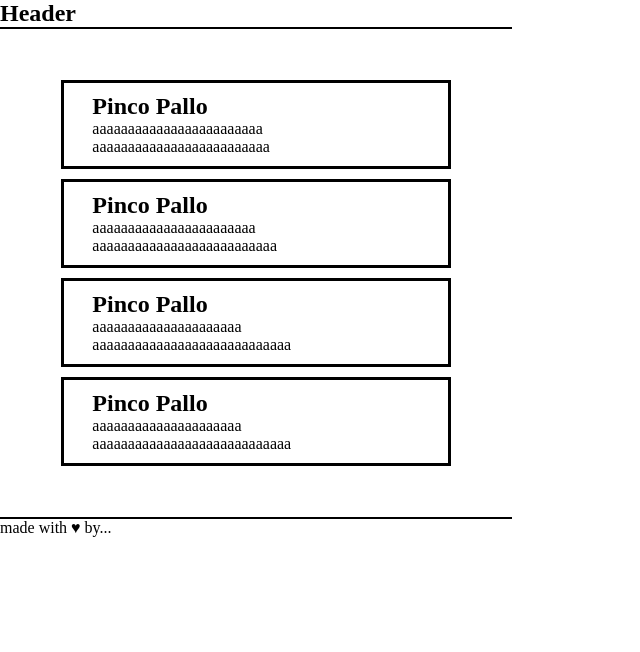
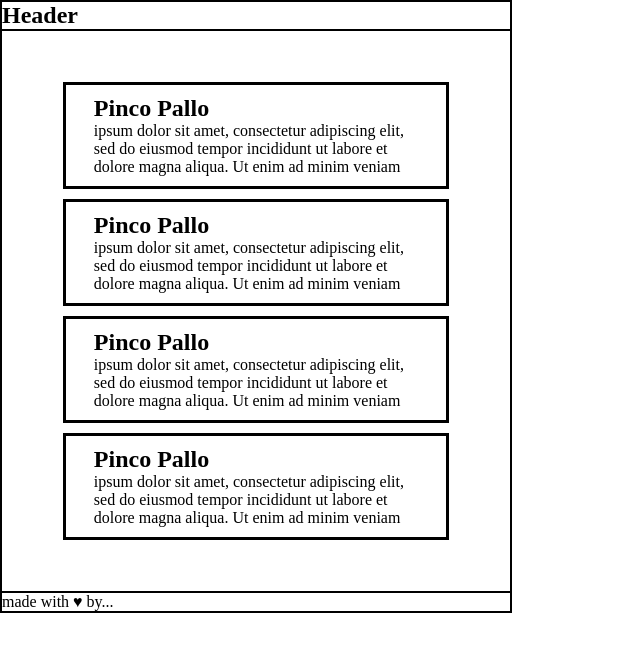
Before and after one commit to desmoveronica2002-bot/htmlcss-wireframe, a plain HTML site: page index.html in a window 1280 px wide. Shown: the whole page, without its empty margins (0-640 px from the left). Drawn offline with Linux system fonts and the light colour scheme.

Commit message:
correzione1

```diff
--- a/index.html
+++ b/index.html
@@ -4,45 +4,49 @@
     <meta charset="UTF-8">
     <meta name="viewport" content="width=device-width, initial-scale=1.0">
     <title>Document</title>
-    <link rel="stylesheet" href="style.css">
+    <link rel="stylesheet" href="style.css"> <!--chiamo il file CSS-->
 </head>
 <body >
+
+    <!-- parte 1-->
     <header>
 
        <section>
 
             <h1> Header </h1>
-            <div class="line">
+            <div class="line"> <!--creazione della mia linea attraverso una classe al posto di hr così da poter personalizzare meglio la dimensione in px-->
             </div>
-
 
        </section>
 
      </header>
+
+
+     <!-- parte 2-->
      <main>
        <section class="boh">
            <div class="card">
                 <h2>Pinco Pallo</h2>
-                <p class="U">aaaaaaaaaaaaaaaaaaaaaaaa  aaaaaaaaaaaaaaaaaaaaaaaaa</p>
+                <p class="paragrafo">ipsum dolor sit amet, consectetur adipiscing elit, sed do eiusmod tempor incididunt ut labore et dolore magna aliqua. Ut enim ad minim veniam</p>
 
             </div>
 
 
             <div class="card">
                 <h2>Pinco Pallo</h2>
-                <p class="U">aaaaaaaaaaaaaaaaaaaaaaa aaaaaaaaaaaaaaaaaaaaaaaaaa</p>
+                <p class="paragrafo">ipsum dolor sit amet, consectetur adipiscing elit, sed do eiusmod tempor incididunt ut labore et dolore magna aliqua. Ut enim ad minim veniam</p>
 
             </div >
             <div class="card">
 
                 <h2>Pinco Pallo</h2>
-                <p class="U">aaaaaaaaaaaaaaaaaaaaa aaaaaaaaaaaaaaaaaaaaaaaaaaaa</p>
+                <p class="paragrafo">ipsum dolor sit amet, consectetur adipiscing elit, sed do eiusmod tempor incididunt ut labore et dolore magna aliqua. Ut enim ad minim veniam</p>
 
             </div>
             <div class="card">
 
                 <h2>Pinco Pallo</h2>
-                <p class="U">aaaaaaaaaaaaaaaaaaaaa aaaaaaaaaaaaaaaaaaaaaaaaaaaa</p>
+                <p class="paragrafo">ipsum dolor sit amet, consectetur adipiscing elit, sed do eiusmod tempor incididunt ut labore et dolore magna aliqua. Ut enim ad minim veniam</p>
 
             </div>
 
@@ -52,11 +56,13 @@
         <div class="line">
         </div>
 
-      </main>
+    </main>
 
-       <footer>
+      <!-- parte 3-->
+
+    <footer>
         <p>made with &#x2665 by... </p>
-       </footer>
+    </footer>
 
 
 </body>
--- a/style.CSS
+++ b/style.CSS
@@ -6,6 +6,8 @@
 }
 
 body {
+
+    border: 2px solid black;
     width: 512px;
 }
 
@@ -25,8 +27,9 @@ h2{
             margin-left:5%;
         }
 
-.U{
+.paragrafo {
             margin-left:5%;
+            margin-right: 5%;
 
         }
 
```
